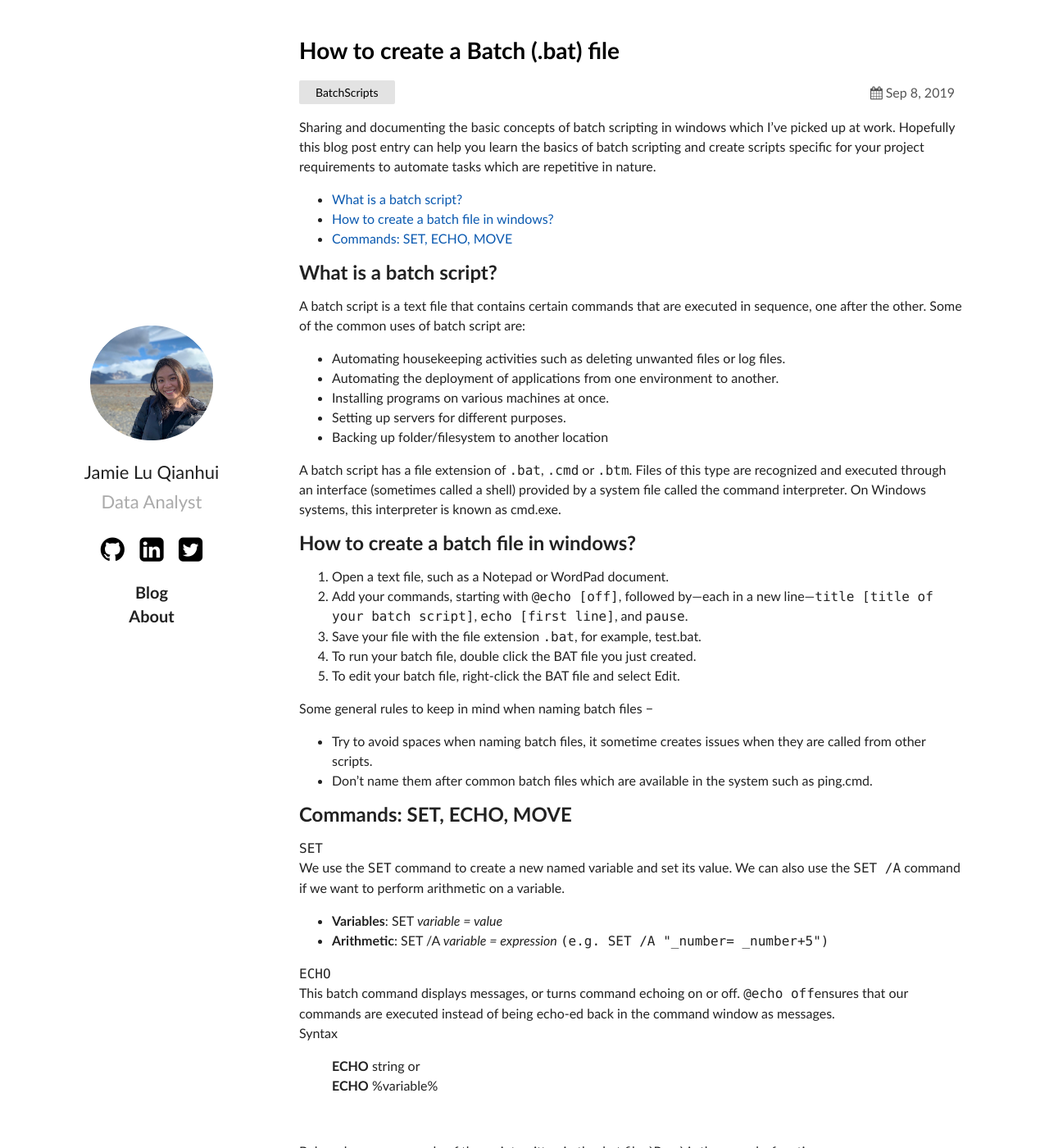
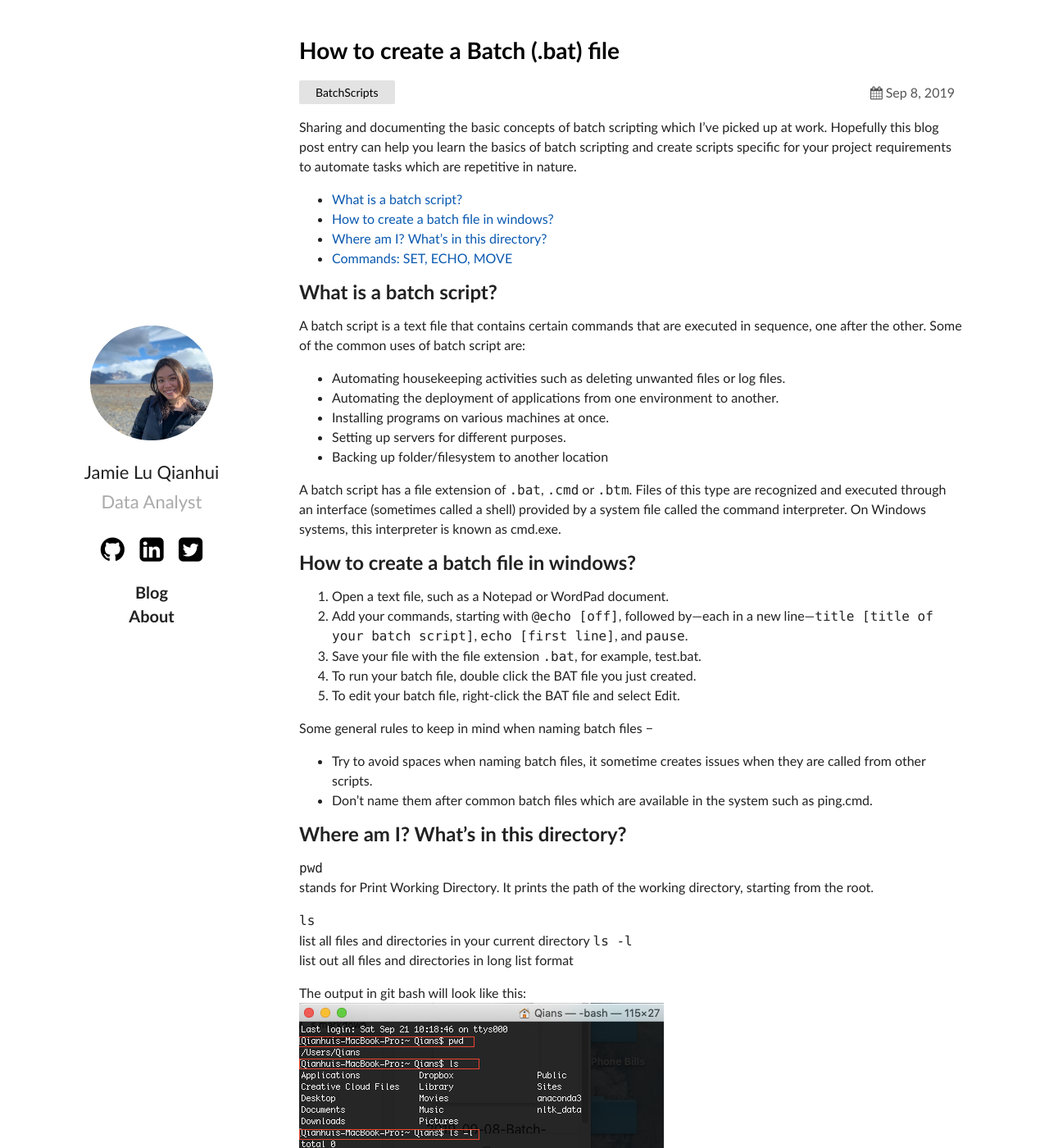
Before and after one commit to jamieqianhui/jamieqianhui.github.io, a Jekyll site: the page built from _posts/2019-09-08-Batch-Scripts.markdown, in a window 1280 px wide and 1400 px high. Shown: the whole window at 82% size. Built offline with Jekyll 4.4.1, drawn with Linux system fonts in a browser that asks for light colours.

Commit message:
updated batch script post

```diff
--- a/_posts/2019-09-08-Batch-Scripts.markdown
+++ b/_posts/2019-09-08-Batch-Scripts.markdown
@@ -4,7 +4,7 @@ title:  "How to create a Batch (.bat) file"
 date:   2019-09-08 18:01:36 +0800
 categories: BatchScripts
 ---
-Sharing and documenting the basic concepts of batch scripting in windows which I've picked up at work. Hopefully this blog post entry can help you learn the basics of batch scripting and create scripts specific for your project requirements to automate tasks which are repetitive in nature.
+Sharing and documenting the basic concepts of batch scripting which I've picked up at work. Hopefully this blog post entry can help you learn the basics of batch scripting and create scripts specific for your project requirements to automate tasks which are repetitive in nature.
 
 
 {: class="table-of-content"}
@@ -34,6 +34,19 @@ A batch script has a file extension of `.bat`, `.cmd` or `.btm`. Files of this t
 Some general rules to keep in mind when naming batch files −
 + Try to avoid spaces when naming batch files, it sometime creates issues when they are called from other scripts.
 + Don’t name them after common batch files which are available in the system such as ping.cmd.
+
+## Where am I? What's in this directory?
+`pwd` <br>
+stands for Print Working Directory. It prints the path of the working directory, starting from the root.
+
+`ls` <br>
+list all files and directories in your current directory
+`ls -l` <br>
+list out all files and directories in long list format
+
+The output in git bash will look like this:<br>
+![CMLoutput]({{ '/assets/command-line-output.png' | relative_url }})
+
 
 ## Commands: SET, ECHO, MOVE
 
```
Also changed, not shown: assets/command-line-output.png (added).
